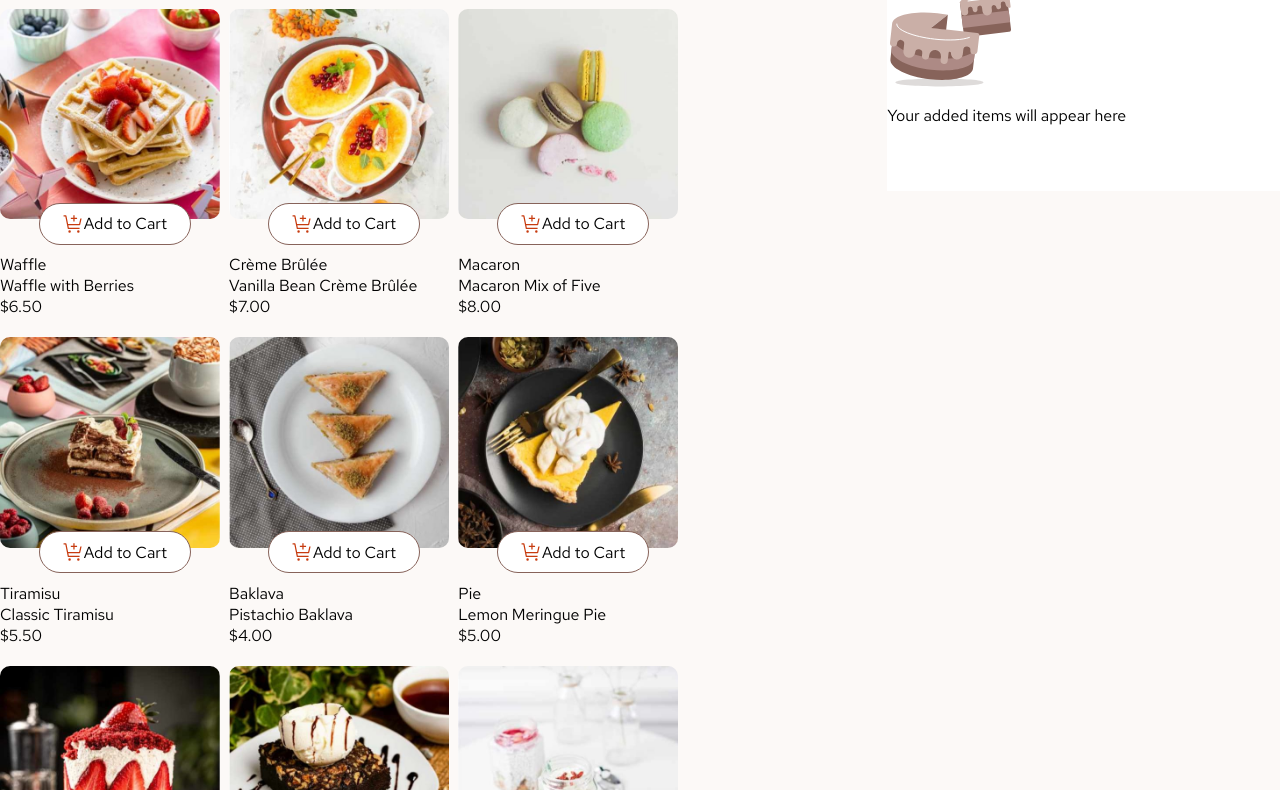
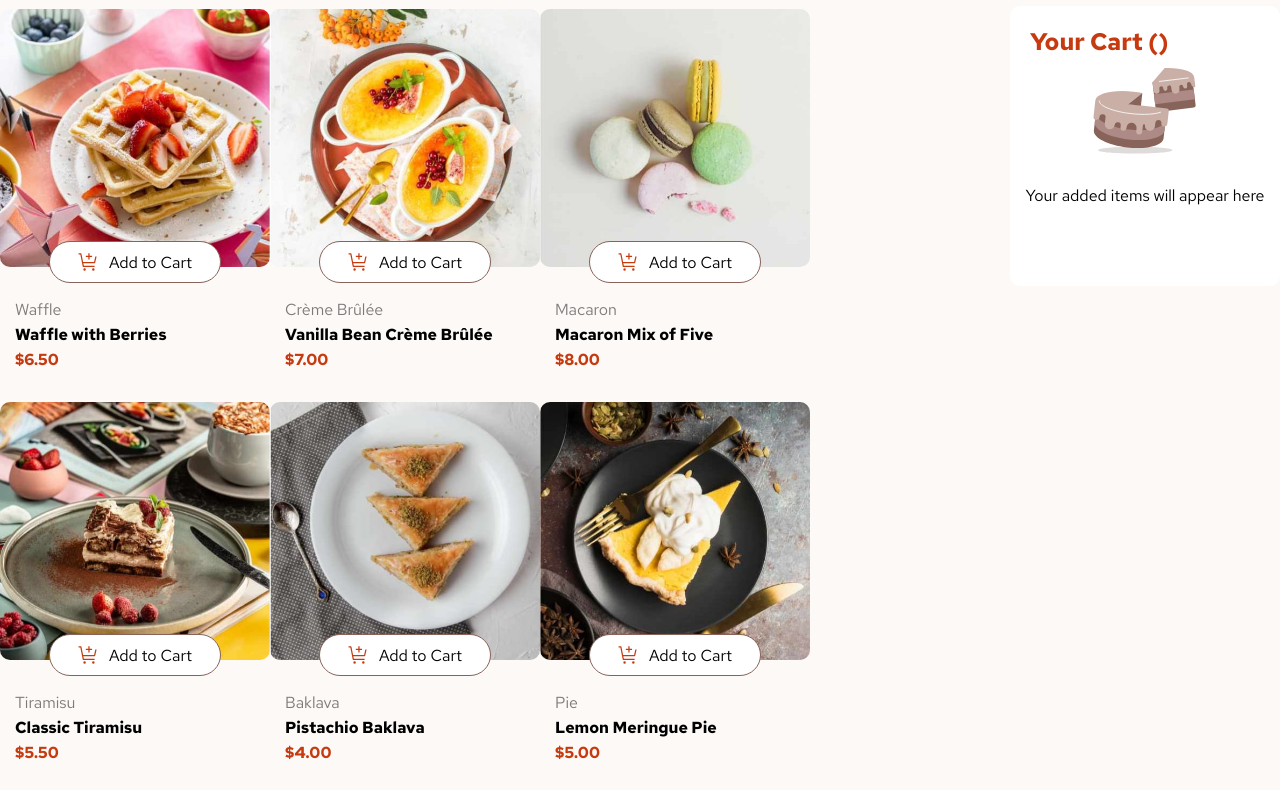
Before and after one commit to Deeeeya/product-list-with-cart, a plain HTML site: page product-list-with-cart-main/index.html in a window 1280 px wide. Shown: the part 59-849 px from the top of the page. Drawn offline with Linux system fonts and the light colour scheme.

Commit message:
finished design, started implementing js to cart

```diff
--- a/product-list-with-cart-main/styles.css
+++ b/product-list-with-cart-main/styles.css
@@ -18,28 +18,26 @@ body {
 .itemsContainer {
   display: grid;
   grid-template-columns: auto auto auto;
-  row-gap: 20px;
+  row-gap: 30px;
   margin-top: 25px;
 }
 
 .leftSide {
-  width: 700px;
+  width: 900px;
 }
 
-.rightSide {
-  width: 400px;
-  height: 250px;
-  background-color: white;
+.desserts {
+  margin-left: 15px;
 }
 
 .itemPic {
-  width: 220px;
+  width: 270px;
   border-radius: 10px;
 }
 
 .addCart {
   position: absolute;
-  width: 150px;
+  width: 170px;
   height: 40px;
   border-radius: 50px;
   background-color: white;
@@ -48,13 +46,58 @@ body {
   align-items: center;
   border: 1px solid hsl(12, 20%, 44%);
   top: 90%;
-  left: 17%;
+  cursor: pointer;
+  gap: 10px;
 }
 
 .imagePlusCart {
   position: relative;
+  display: flex;
+  justify-content: center;
+  align-items: center;
 }
 
 .foodInfo {
+  position: relative;
   margin-top: 30px;
+  left: 15px;
+  line-height: 25px;
 }
+
+.title {
+  opacity: 0.5;
+}
+
+.foodName {
+  font-weight: bold;
+}
+
+.price {
+  color: hsl(14, 86%, 42%);
+  font-weight: bold;
+}
+
+.rightSide {
+  width: 400px;
+  height: 280px;
+  background-color: white;
+  border-radius: 10px;
+  margin-top: 65px;
+}
+
+.cartTitle {
+  text-indent: 20px;
+  margin-top: 20px;
+  color: hsl(14, 86%, 42%);
+}
+
+.emptyCake {
+  width: 40%;
+  margin: 0 auto 0 auto;
+  display: block;
+}
+
+.emptyDescription {
+  text-align: center;
+  margin-top: 20px;
+}
```
Also changed, not shown: product-list-with-cart-main/main.js (added, +11 -0 lines).
